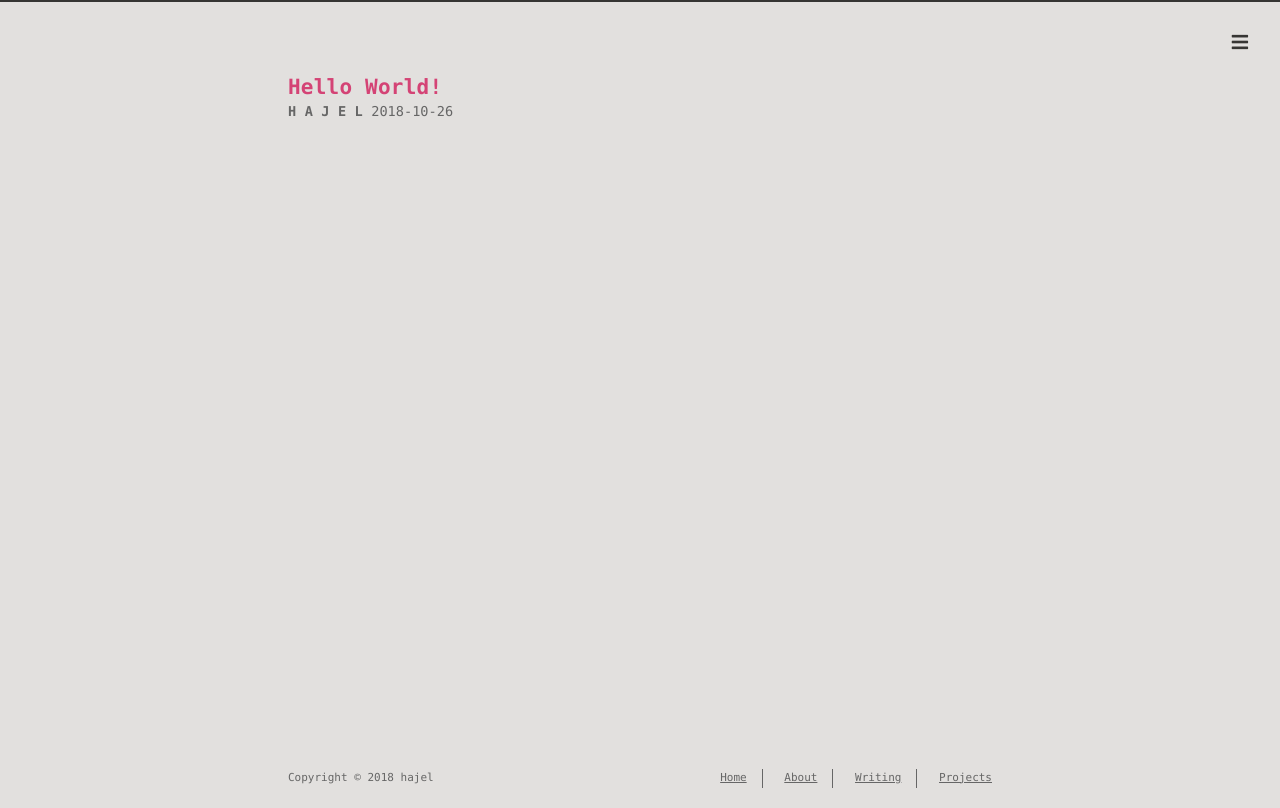
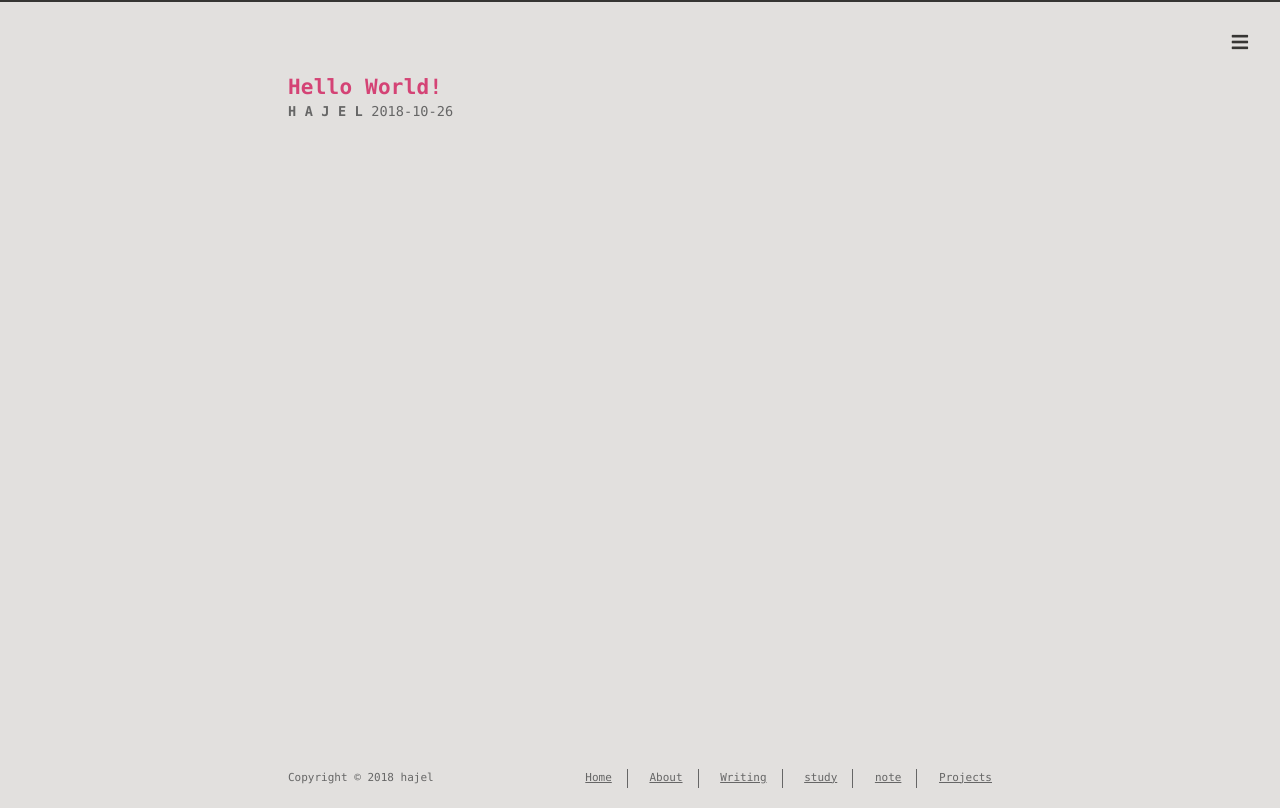
Before and after one commit to hajel/hajel.github.io, a plain HTML site: page 2018/10/26/Hello-World-0/index.html in a window 1280 px wide. Drawn offline with Linux system fonts and the light colour scheme.

Commit message:
Site updated: 2018-10-31 02:10:39

```diff
--- a/2018/10/26/Hello-World-0/index.html
+++ b/2018/10/26/Hello-World-0/index.html
@@ -60,6 +60,10 @@
           <li><a href="/about/">About</a></li>
 
           <li><a href="/archives/">Writing</a></li>
+
+          <li><a href="/study/">study</a></li>
+
+          <li><a href="/note/">note</a></li>
 
           <li><a href="/projects_url">Projects</a></li>
 
@@ -152,6 +156,10 @@
 
           <li><a href="/archives/">Writing</a></li>
 
+          <li><a href="/study/">study</a></li>
+
+          <li><a href="/note/">note</a></li>
+
           <li><a href="/projects_url">Projects</a></li>
 
       </ul>
@@ -202,6 +210,10 @@
 
           <li><a href="/archives/">Writing</a></li>
 
+          <li><a href="/study/">study</a></li>
+
+          <li><a href="/note/">note</a></li>
+
           <li><a href="/projects_url">Projects</a></li>
 
       </ul>
```
Also changed, not shown: 2018/10/26/hello-world/index.html (+12 -0 lines), archives/2018/10/index.html (+8 -0 lines), archives/2018/index.html (+8 -0 lines), archives/index.html (+8 -0 lines), index.html (+8 -0 lines).
